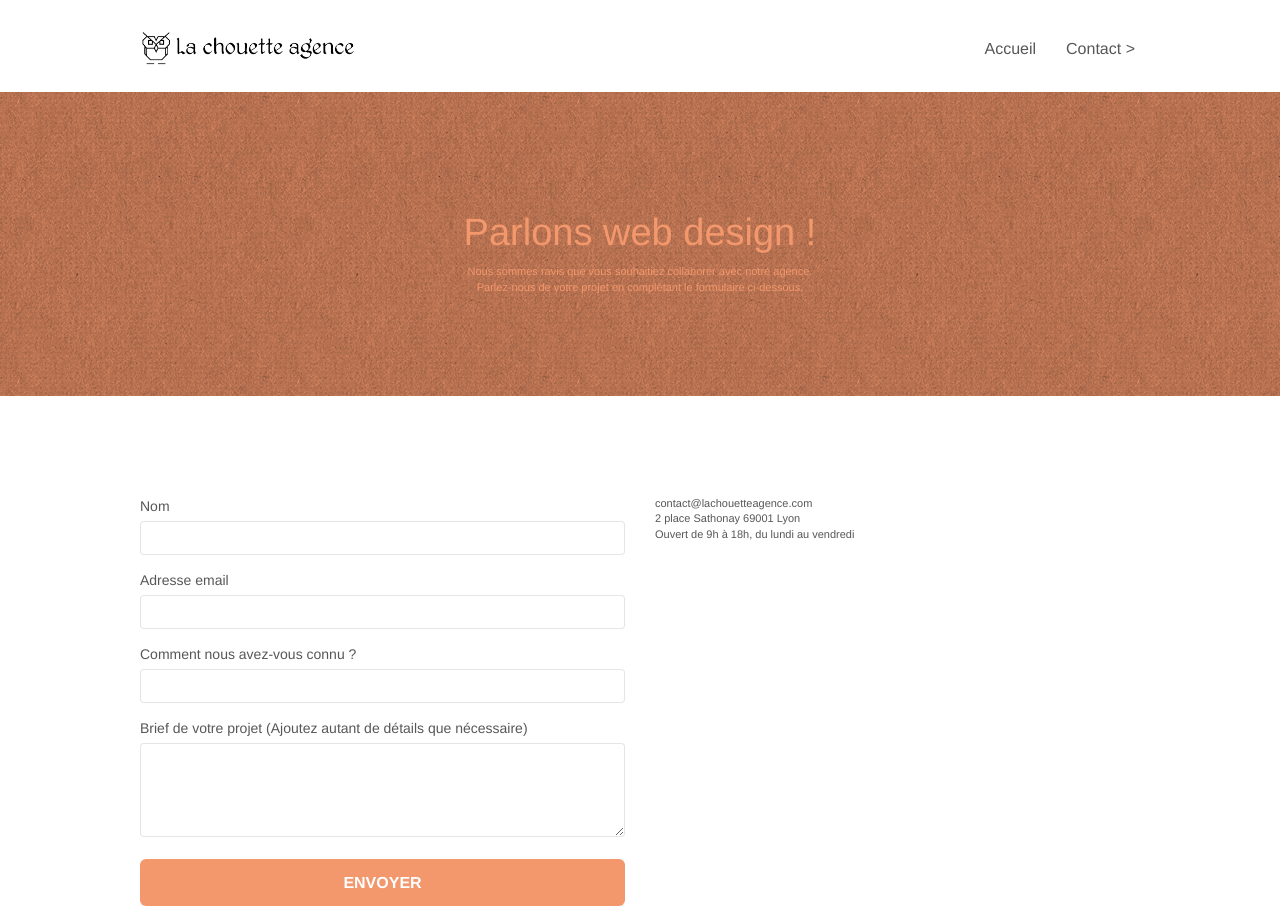
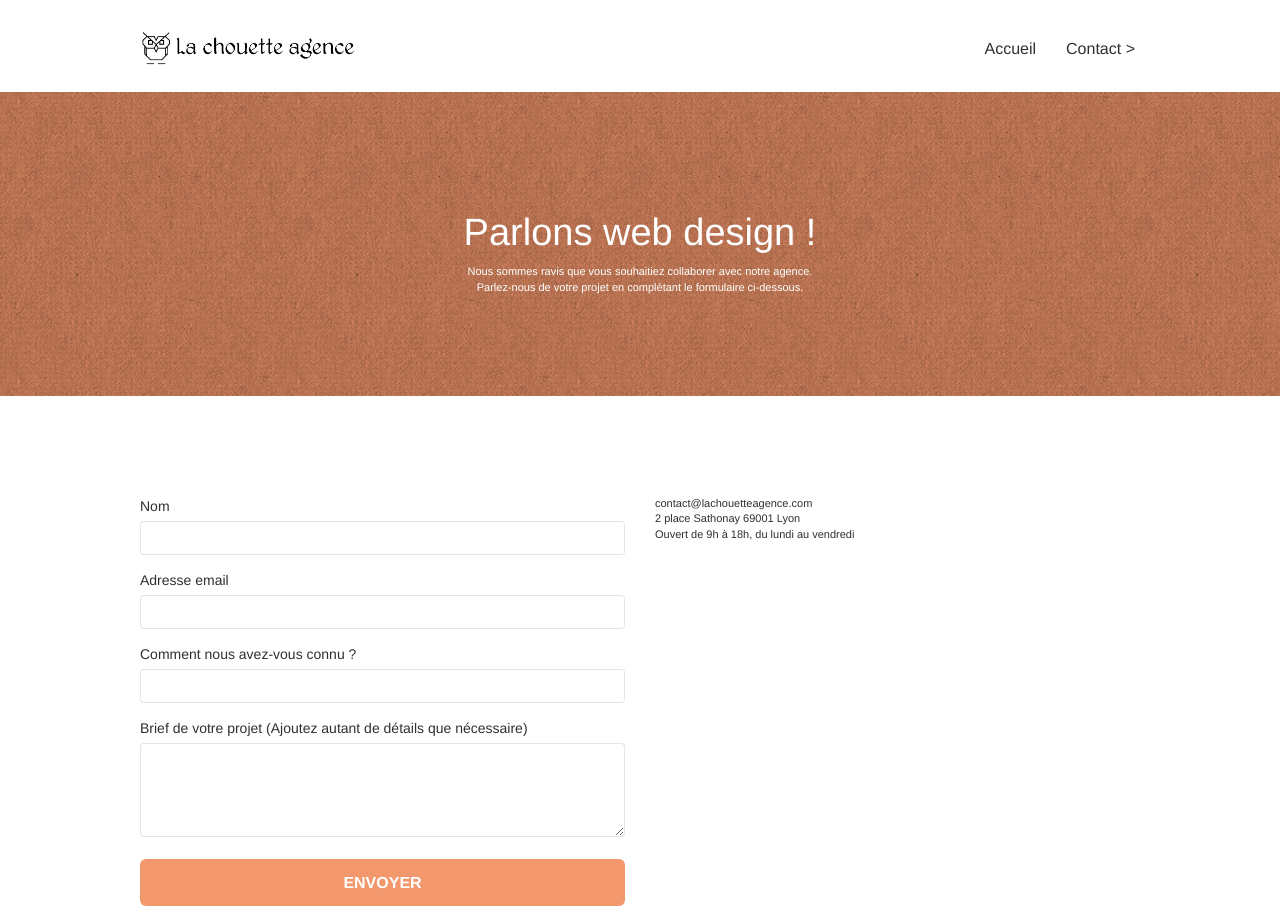
Before and after one commit to ennshi/AnnaShyriaieva_4_14022021, a plain HTML site: page contact.html in a window 1280 px wide. Shown: the top 914 px of the page. Drawn offline with Linux system fonts and the light colour scheme.

Commit message:
Higher contrast ratio

```diff
--- a/contact.html
+++ b/contact.html
@@ -62,10 +62,10 @@
 	<div class="container bloc-lg">
 		<div class="row">
 			<div class="col-sm-12">
-				<h1 class="text-center hero-bloc-text tc-white">
+				<h1 class="text-center hero-bloc-text white">
 					Parlons web design !
 				</h1>
-				<p class="text-center mg-lg tc-white tight-width-whitespace">
+				<p class="text-center mg-lg white tight-width-whitespace">
 					Nous sommes ravis que vous souhaitiez collaborer avec notre agence.<br>
 					Parlez-nous de votre projet en complétant le formulaire ci-dessous.
 				</p>
--- a/style.css
+++ b/style.css
@@ -651,7 +651,11 @@ label,
 a {
     font-family: "helvetica";
     font-weight: 400;
-    color: #575757!important;
+    color: #303030 !important;
+}
+
+h2 .white {
+    color: white !important;
 }
 
 .container {
```
Also changed, not shown: index.html (+2 -2 lines).
